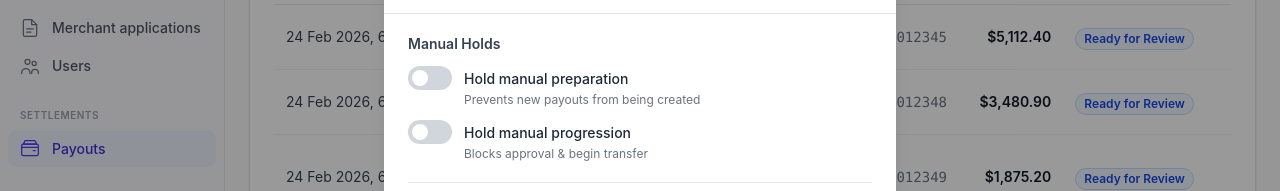
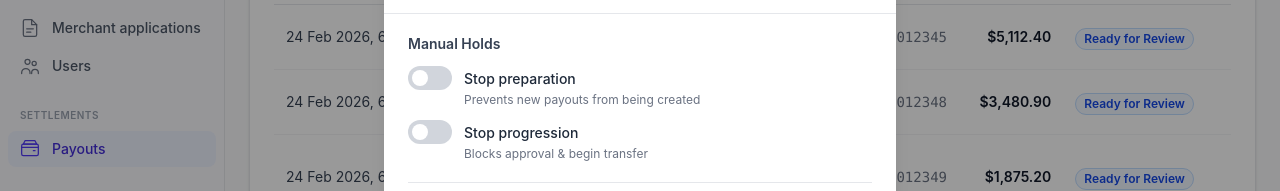
Before and after one commit to eeyern-mx51/msp-settlement-ledger, a React (Vite) app: page /#payouts in a window 1280 px wide. Both pictures are taken after a click on the button "Holds". Shown: the part 205-396 px from the top of the page. Built offline with nearby package versions, Linux system fonts and the light colour scheme.

Commit message:
updated wording again to reflect manual holds more accurately

```diff
--- a/src/MSPDashboard.jsx
+++ b/src/MSPDashboard.jsx
@@ -405,7 +405,7 @@ function HoldsDialog({ open, onClose, level, entity, entityLabel, mid, holdRecor
                       return { ...d, manualPrep: next, ...(next ? { autoPrep: true } : {}) };
                     })} disabled={!canWrite || saving} />
                 <div>
-                  <span className="text-sm font-medium text-gray-800">Hold manual preparation</span>
+                  <span className="text-sm font-medium text-gray-800">Stop preparation</span>
                   <p className="text-xs text-gray-500 mt-0.5">Prevents new payouts from being created</p>
                 </div>
               </div>
@@ -416,7 +416,7 @@ function HoldsDialog({ open, onClose, level, entity, entityLabel, mid, holdRecor
                       return { ...d, manualProg: next, ...(next ? { autoProg: true } : {}) };
                     })} disabled={!canWrite || saving} />
               <div>
-                <span className="text-sm font-medium text-gray-800">Hold manual progression</span>
+                <span className="text-sm font-medium text-gray-800">Stop progression</span>
                 <p className="text-xs text-gray-500 mt-0.5">Blocks approval & begin transfer</p>
               </div>
             </div>
@@ -432,7 +432,7 @@ function HoldsDialog({ open, onClose, level, entity, entityLabel, mid, holdRecor
                 <Toggle active={draft.autoPrep} onClick={() => setDraft(d => ({ ...d, autoPrep: !d.autoPrep }))} disabled={!canWrite || saving || draft.manualPrep} />
                 <div>
                   <span className="text-sm font-medium text-gray-800">Hold auto-preparation</span>
-                  <p className="text-xs text-gray-500 mt-0.5">{draft.manualPrep ? "Held automatically — manual preparation hold is active" : "Prevents automated payout creation from running on a scheduled basis"}</p>
+                  <p className="text-xs text-gray-500 mt-0.5">{draft.manualPrep ? "Held automatically — preparation is stopped" : "Prevents automated payout creation from running on a scheduled basis"}</p>
                 </div>
               </div>
             )}
@@ -440,7 +440,7 @@ function HoldsDialog({ open, onClose, level, entity, entityLabel, mid, holdRecor
               <Toggle active={draft.autoProg} onClick={() => setDraft(d => ({ ...d, autoProg: !d.autoProg }))} disabled={!canWrite || saving || draft.manualProg} />
               <div>
                 <span className="text-sm font-medium text-gray-800">Hold auto-progression</span>
-                <p className="text-xs text-gray-500 mt-0.5">{draft.manualProg ? "Held automatically — manual progression hold is active" : "Prevents automated approval and transfer from advancing payouts"}</p>
+                <p className="text-xs text-gray-500 mt-0.5">{draft.manualProg ? "Held automatically — progression is stopped" : "Prevents automated approval and transfer from advancing payouts"}</p>
               </div>
             </div>
           </div>
```
